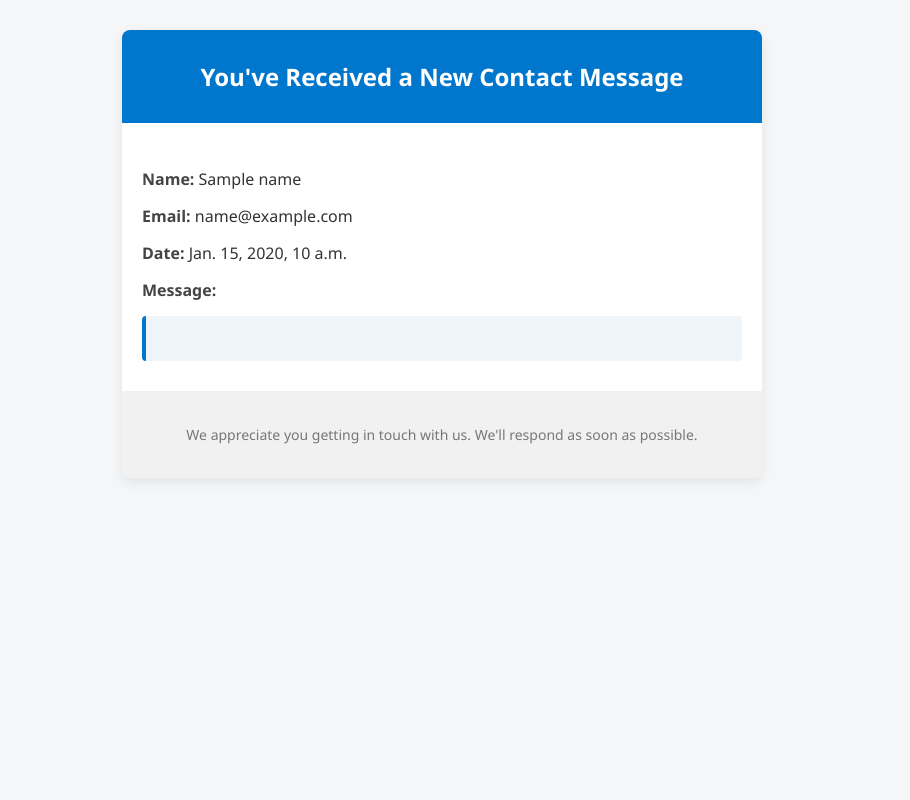
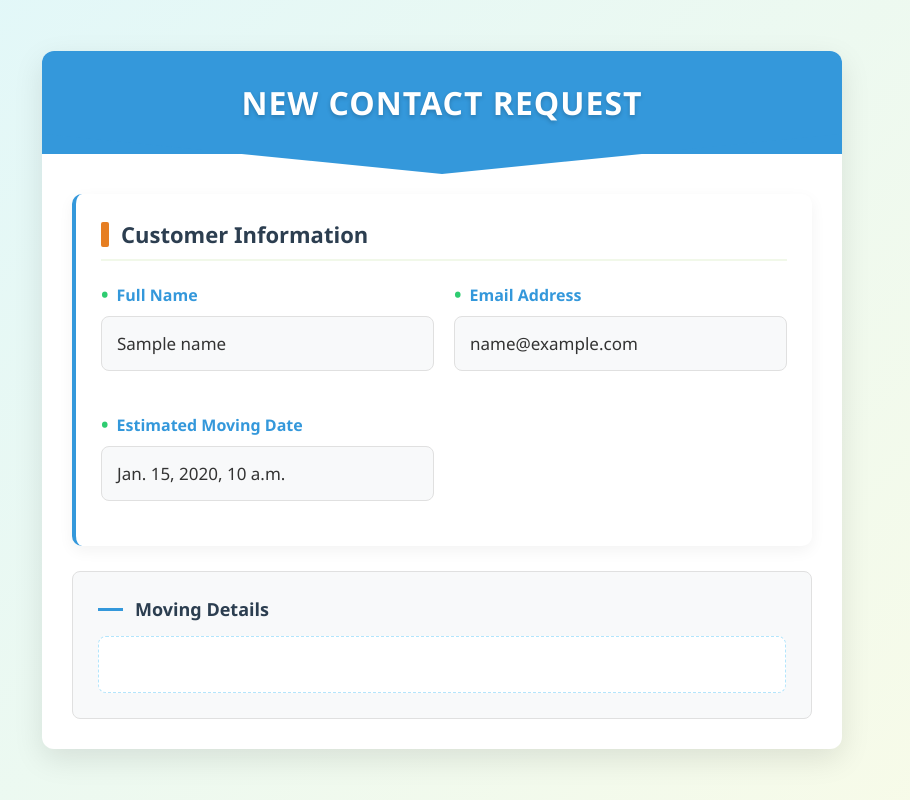
Before and after one commit to elMauro2003/tropical_moving_solutions, a Django app: template templates/components/mail/email.html in a window 1280 px wide. Shown: the whole page, without its empty margins (198-1108 px from the left). Run offline with Django 5.2, Linux system fonts and the light colour scheme; the template is opened without the code that fills it: most values are stand-ins (such as "Sample title", 1, 10 or a date in 2020).

Commit message:
feat[mail]: new style for contact mail

```diff
--- a/templates/components/mail/email.html
+++ b/templates/components/mail/email.html
@@ -1,76 +1,230 @@
 <!DOCTYPE html>
-<html lang="en">
+<html lang="es">
 <head>
     <meta charset="UTF-8">
-    <title>New Contact Message</title>
+    <meta name="viewport" content="width=device-width, initial-scale=1.0">
+    <title>New Contact Request</title>
     <style>
+        * {
+            margin: 0;
+            padding: 0;
+            box-sizing: border-box;
+            font-family: 'Segoe UI', Tahoma, Geneva, Verdana, sans-serif;
+        }
+
         body {
-            background-color: #f4f6f8;
-            font-family: 'Segoe UI', Tahoma, Geneva, Verdana, sans-serif;
-            color: #333;
-            margin: 0;
-            padding: 30px 0;
+            background: linear-gradient(135deg, #e0f7fa, #f9fbe7);
+            padding: 20px;
+            min-height: 100vh;
+            display: flex;
+            justify-content: center;
+            align-items: center;
         }
-        .email-wrapper {
-            max-width: 640px;
-            margin: auto;
-            background: #ffffff;
-            border-radius: 8px;
-            box-shadow: 0 4px 12px rgba(0, 0, 0, 0.08);
+
+        .container {
+            max-width: 800px;
+            width: 100%;
+            background: white;
+            border-radius: 12px;
             overflow: hidden;
+            box-shadow: 0 10px 30px rgba(0, 0, 0, 0.1);
         }
-        .email-header {
-            background-color: #0077cc;
-            color: #fff;
+
+        .header {
+            background: #3498db;
             padding: 30px 20px;
             text-align: center;
+            position: relative;
         }
-        .email-header h1 {
-            margin: 0;
-            font-size: 24px;
+
+        .header h1 {
+            color: white;
+            font-size: 32px;
+            letter-spacing: 1px;
+            text-transform: uppercase;
+            text-shadow: 0 2px 4px rgba(0, 0, 0, 0.2);
         }
-        .email-body {
-            padding: 30px 20px;
+
+        .header::after {
+            content: "";
+            position: absolute;
+            bottom: -20px;
+            left: 0;
+            width: 100%;
+            height: 40px;
+            background: #3498db;
+            clip-path: polygon(0 0, 100% 0, 50% 100%, 0 0);
         }
-        .email-body p {
-            margin: 15px 0;
+
+        .content {
+            padding: 40px 30px 30px;
+        }
+
+        .card {
+            background: white;
+            border-radius: 10px;
+            padding: 25px;
+            margin-bottom: 25px;
+            box-shadow: 0 5px 15px rgba(0, 0, 0, 0.05);
+            border-left: 4px solid #3498db;
+        }
+
+        .card-title {
+            color: #2c3e50;
+            margin-bottom: 20px;
+            padding-bottom: 10px;
+            border-bottom: 2px solid #f1f8e9;
+            font-size: 22px;
+            display: flex;
+            align-items: center;
+        }
+
+        .card-title::before {
+            content: "";
+            display: inline-block;
+            width: 8px;
+            height: 25px;
+            background: #e67e22;
+            margin-right: 12px;
+            border-radius: 2px;
+        }
+
+        .details-grid {
+            display: grid;
+            grid-template-columns: repeat(auto-fit, minmax(300px, 1fr));
+            gap: 20px;
+        }
+
+        .detail-item {
+            margin-bottom: 20px;
+        }
+
+        .detail-label {
+            font-weight: 600;
+            color: #3498db;
+            margin-bottom: 8px;
             font-size: 16px;
+            display: flex;
+            align-items: center;
         }
-        .email-body strong {
+
+        .detail-label::before {
+            content: "•";
+            color: #2ecc71;
+            margin-right: 8px;
+            font-size: 20px;
+        }
+
+        .detail-value {
+            background: #f8f9fa;
+            padding: 15px;
+            border-radius: 8px;
+            border: 1px solid #e0e0e0;
+            font-size: 17px;
+            color: #333;
+        }
+
+        .message-card {
+            background: #f8f9fa;
+            border-radius: 8px;
+            padding: 25px;
+            border: 1px solid #e0e0e0;
+            margin-top: 10px;
+        }
+
+        .message-label {
+            font-weight: 600;
+            color: #2c3e50;
+            margin-bottom: 15px;
+            font-size: 18px;
+            display: flex;
+            align-items: center;
+        }
+
+        .message-label::before {
+            content: "";
+            display: inline-block;
+            width: 25px;
+            height: 3px;
+            background: #3498db;
+            margin-right: 12px;
+        }
+
+        .message-content {
+            background: white;
+            padding: 20px;
+            border-radius: 8px;
+            border: 1px dashed #b3e5fc;
+            line-height: 1.6;
+            font-size: 16px;
             color: #444;
         }
-        .email-footer {
-            padding: 20px;
-            background-color: #f1f1f1;
+
+        .footer {
             text-align: center;
-            font-size: 14px;
-            color: #777;
+            padding: 25px;
+            background: #2c3e50;
+            color: #ecf0f1;
+            font-size: 15px;
         }
-        .highlight-box {
-            background-color: #eef6fc;
-            border-left: 4px solid #0077cc;
-            padding: 15px;
-            margin-top: 10px;
-            border-radius: 4px;
+
+        .highlight {
+            color: #e74c3c;
+            font-weight: 600;
+        }
+
+        @media (max-width: 600px) {
+            .header h1 {
+                font-size: 24px;
+            }
+
+            .content {
+                padding: 30px 20px 20px;
+            }
+
+            .details-grid {
+                grid-template-columns: 1fr;
+            }
+
+            .card {
+                padding: 20px 15px;
+            }
         }
     </style>
 </head>
 <body>
-    <div class="email-wrapper">
-        <div class="email-header">
-            <h1>You've Received a New Contact Message</h1>
+    <div class="container">
+        <div class="header">
+            <h1>NEW CONTACT REQUEST</h1>
         </div>
-        <div class="email-body">
-            <p><strong>Name:</strong> {{ name }}</p>
-            <p><strong>Email:</strong> {{ email }}</p>
-            <p><strong>Date:</strong> {{ date }}</p>
-            <p><strong>Message:</strong></p>
-            <div class="highlight-box">
-                <p>{{ message }}</p>
+
+        <div class="content">
+            <div class="card">
+                <h2 class="card-title">Customer Information</h2>
+                <div class="details-grid">
+                    <div class="detail-item">
+                        <div class="detail-label">Full Name</div>
+                        <div class="detail-value">{{name}}</div>
+                    </div>
+
+                    <div class="detail-item">
+                        <div class="detail-label">Email Address</div>
+                        <div class="detail-value">{{email}}</div>
+                    </div>
+
+                    <div class="detail-item">
+                        <div class="detail-label">Estimated Moving Date</div>
+                        <div class="detail-value">{{date}}</div>
+                    </div>
+                </div>
             </div>
-        </div>
-        <div class="email-footer">
-            <p>We appreciate you getting in touch with us. We'll respond as soon as possible.</p>
+
+            <div class="message-card">
+                <div class="message-label">Moving Details</div>
+                <div class="message-content">
+                    <p style="margin-top: 15px;">{{message}}</p>
+                </div>
+            </div>
         </div>
     </div>
 </body>
```
Also changed, not shown: templates/components/calculator_form.html (+0 -18 lines).
